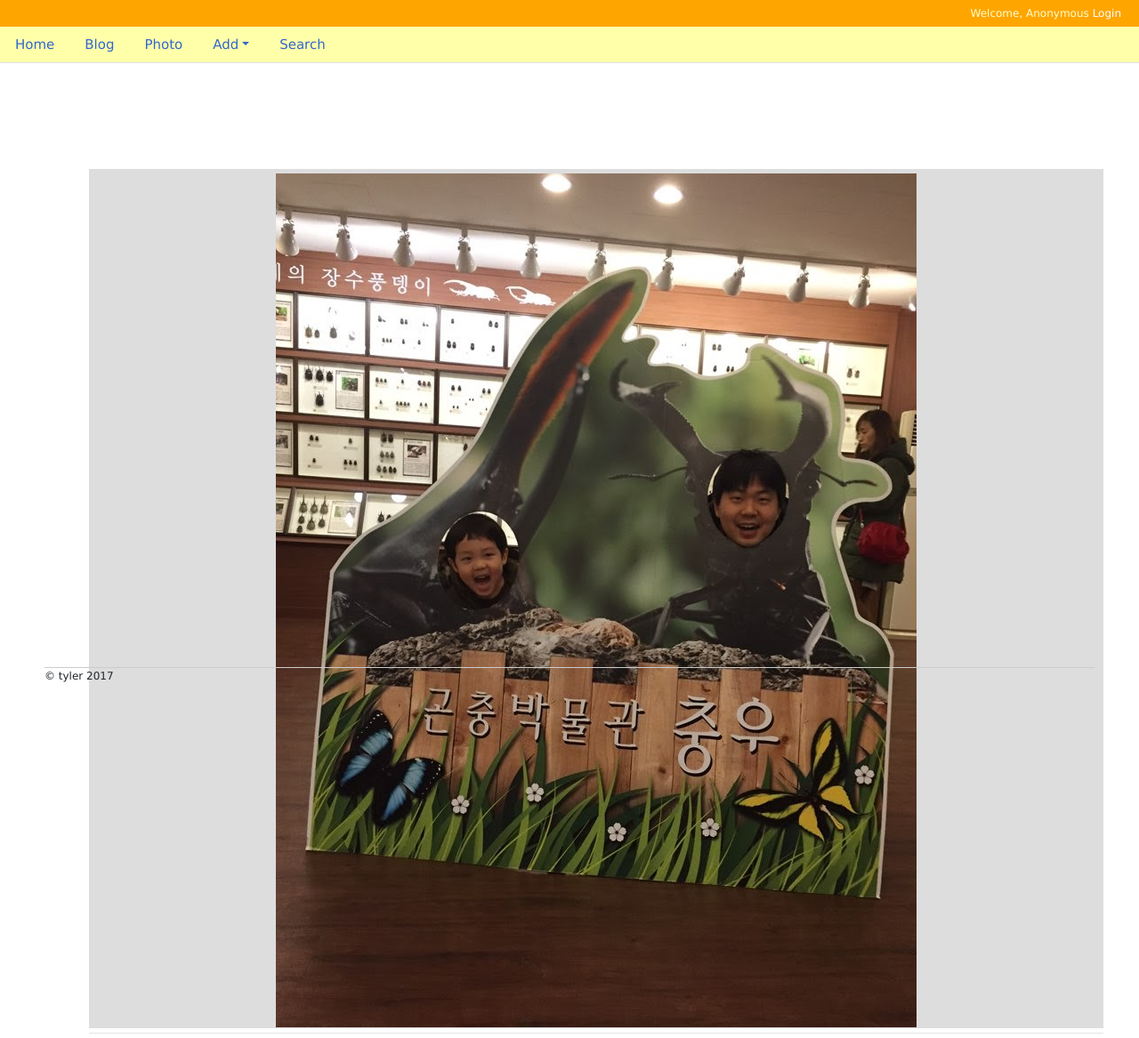
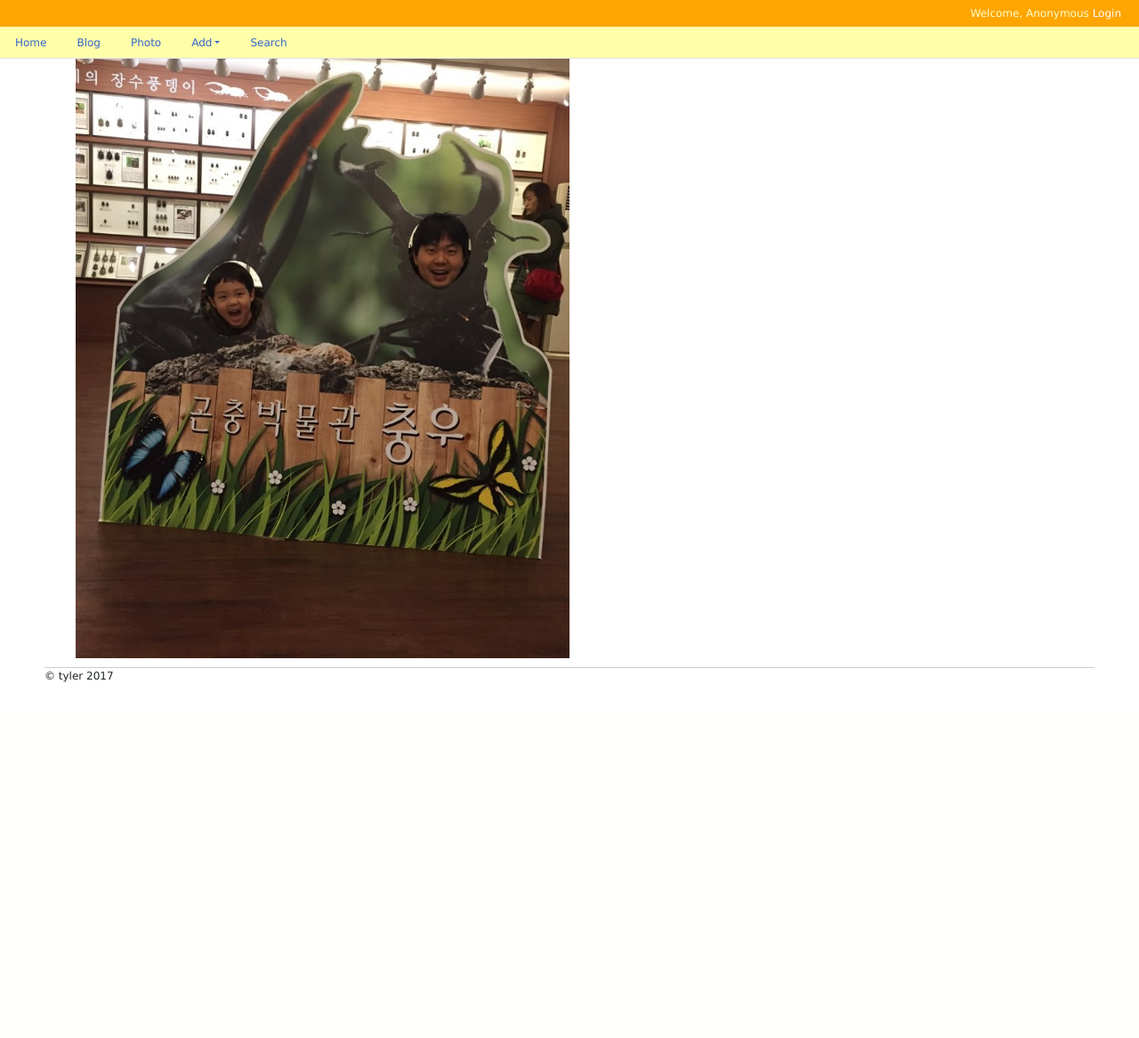
Before and after one commit to hisday/tylerlearnsdjango, a Django app: page / in a window 1280 px wide. Shown: the whole page at 89% size. After the commit the page ends 767 px from the top, so only its background shows below. Run offline with Django 3.2, Linux system fonts and the light colour scheme; parts of the project's set-up code (start-up, migrations or seed data) failed here and were passed over; some libraries are stand-ins or nearby versions.

Commit message:
adjust fonts

```diff
--- a/static/css/base.css
+++ b/static/css/base.css
@@ -24,14 +24,14 @@ div#menu {
     table-layout: fixed;
     border-spacing: 0px 0px;
     background: #ffa;
-    font-size: 15px;
+    font-size: 12px;
 }
 
 div#content {
-    position: absolute;
     top: 90px;
     left: 100px;
     right: 100px;
+    margin: 0 auto;
 }
 
 div#footer {
--- a/static/css/home.css
+++ b/static/css/home.css
@@ -5,8 +5,8 @@ div#content_home {
     right: 0px;
 }
 
+
 div#homeimg {
-    background: #ddd;
     padding: 5px 0 1px 0;
     text-align: center;
 }
--- a/templates/home.html
+++ b/templates/home.html
@@ -1,20 +1,10 @@
 {% extends "base.html" %}
-
 {% block title %}home.html{% endblock %}
-
-<!-- 3/4-->
 {% load staticfiles %}
 {% block extrastyle %}{% static "css/home.css" %}{% endblock %}
-
 {% block content %}
-<div id="content_home">
-    <div id = "homeimg">
-        <a href="/"><img src="{% static 'img/home.JPG' %}" /></a>
-    </div>
-    <hr style="margin: 5px 0;">
-</div>
+<img src="{% static 'img/home.JPG' %}" width=50%/>
 {% endblock content %}
-
 {% block footer %}
 <div id="footer">
     &copy; tyler 2017
```
